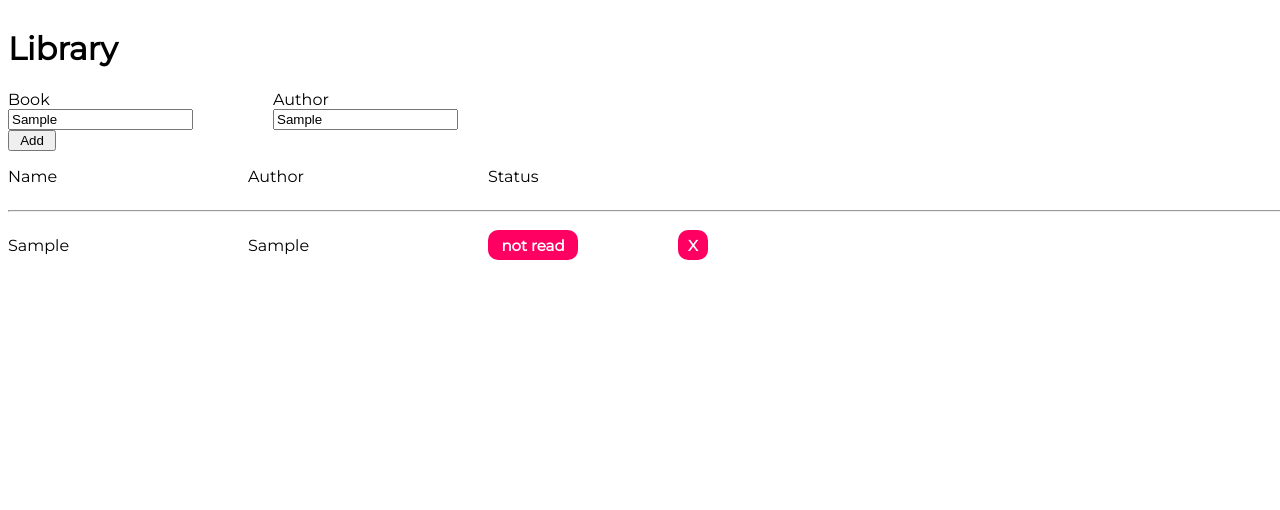
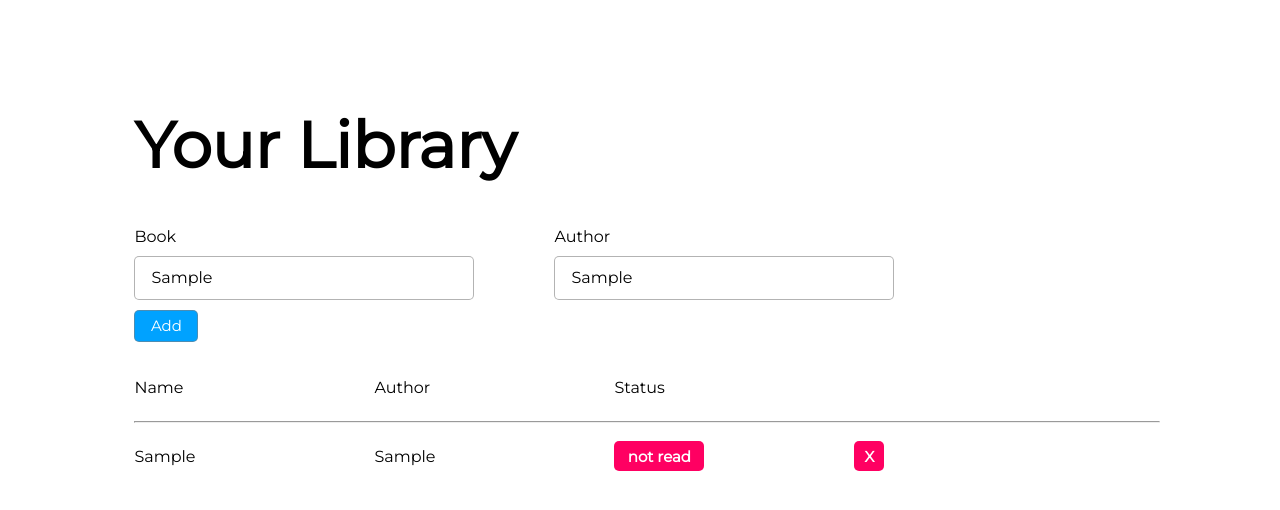
Before and after one commit to Appletri/Library, a plain HTML site: page index.html in a window 1280 px wide. Both pictures are taken after typing "Sample", "Sample" into the empty fields and a click on the button "Add". Drawn offline with Linux system fonts and the light colour scheme.

Commit message:
all functions in

```diff
--- a/index.html
+++ b/index.html
@@ -13,7 +13,7 @@
 </head>
 <body>
     <div class="main">
-        <h1>Library</h1>
+        <h1>Your Library</h1>
         <form class="input">
             <div class="bookInput">
                 <label for="book">Book</label>
--- a/script.js
+++ b/script.js
@@ -4,6 +4,7 @@ const authorIn = document.querySelector(".author");
 
 
 let myLibrary = [];
+
 
 
 function Book(name, author) {
@@ -29,7 +30,6 @@ function addBookToLibrary(){
     myLibrary.push(book1);
     updateLibrary();
     console.table (myLibrary);
-    // return false;
 }
 
 function updateLibrary() {
@@ -45,6 +45,7 @@ function updateLibrary() {
         addToggleRead(libraryItem, targetId);
         addDelete(libraryItem, targetId);
         library.appendChild(libraryItem);
+
     }
 
 
@@ -73,8 +74,16 @@ function addToggleRead(parent, targetId) {
             myLibrary[indexId].status = 'incomplete';
         }
         console.table (myLibrary);
-        this.classList.toggle ('complete');
-        this.textContent == 'not read' ? this.textContent = 'complete' : this.textContent ='not read';
+
+        this.textContent == 'not read' ? (
+            this.textContent = 'complete',
+            this.classList.add('complete'),
+            this.classList.remove('incomplete')
+        ):(
+            this.textContent ='not read',
+            this.classList.add('incomplete'),
+            this.classList.remove('complete')
+        )
     };
     parent.appendChild(toggleRead);
 }
@@ -88,6 +97,7 @@ function addDelete(parent, targetId) {
         let indexId = myLibrary.findIndex (o => o.id === targetId);
         myLibrary.splice( indexId, 1 );
         updateLibrary();
+        console.table (myLibrary);
     };
     parent.appendChild(deleteButton);
 }
--- a/style.css
+++ b/style.css
@@ -1,9 +1,23 @@
+body {
+    min-width: 1140px;
+}
+
 .main {
     display: flex;
     flex-flow: column nowrap;
     font-family: 'Montserrat', sans-serif;
+    justify-content: center;
+    margin:5% 10%;
+
 }
 
+.main h1 {
+    font-size: 64px;
+}
+
+.main hr {
+    color: rgba(128, 128, 128, 0.596);
+}
 .input {
     display: flex;
     gap: 5rem;
@@ -15,9 +29,43 @@
     flex-flow: column nowrap;
 }
 
+.input, .input label {
+    margin-bottom: 10px;
+}
+
+.input input {
+    height: 2.5rem;
+    width: 20rem;
+    border: 1px solid rgba(128, 128, 128, 0.596);
+    border-radius: 5px;
+    font-family: inherit;
+    font-size: inherit;
+    padding-left: 1rem;
+
+}
+
+.input input:focus {
+    border-color: rgb(0, 162, 255);
+    outline: none;
+}
+
 .main button {
-    width: 3rem;
+    width: 4rem;
+    height: 2rem;
+    margin-bottom: 20px;
+    background-color: rgb(0, 162, 255);
+    border: 1px solid rgba(128, 128, 128, 0.596);
+    border-radius: 5px;
+    color: white;
+    font-size: 15px;
+    font-family: inherit;
 }
+
+.main button:hover {
+    background-color: rgb(0, 118, 187);
+    cursor: pointer;
+}
+
 
 .libraryItem, .libraryLabels {
     display: flex;
@@ -29,20 +77,24 @@
 }
 
 .libraryItem div {
-    margin-right: 100px;
+    margin-right: 150px;
 }
 hr {
-    width:100vw;
+    width:80vw;
 }
 
-.delete {
-    /* transform: scale(.55); */
+.delete:hover {
+    background-color: rgb(190, 0, 73);
+    cursor: pointer;
+}
+
+.incomplete, .complete, .delete{
     display: flex;
     align-items: center;
     justify-content: center;
-    width:30px;
+    width:90px;
     height: 30px;
-    border-radius: 10px;
+    border-radius: 5px;
     border: none;
     background-color: rgb(255, 0, 98);
     color: white;
@@ -51,24 +103,8 @@ hr {
     user-select: none;
 }
 
-.delete:hover {
-    background-color: rgb(190, 0, 73);
-    cursor: pointer;
-}
-
-.incomplete, .complete {
-    display: flex;
-    align-items: center;
-    justify-content: center;
-    width:90px;
-    height: 30px;
-    border-radius: 10px;
-    border: none;
-    background-color: rgb(255, 0, 98);
-    color: white;
-    font-size: 15px;
-    font-weight: bold;
-    user-select: none;
+.delete {
+    width:30px;
 }
 
 .complete {
@@ -84,3 +120,8 @@ hr {
     background-color: rgb(0, 138, 69);
     cursor: pointer;
 }
+
+.main .library {
+    height: 55vh;
+    overflow: auto;
+}
```
